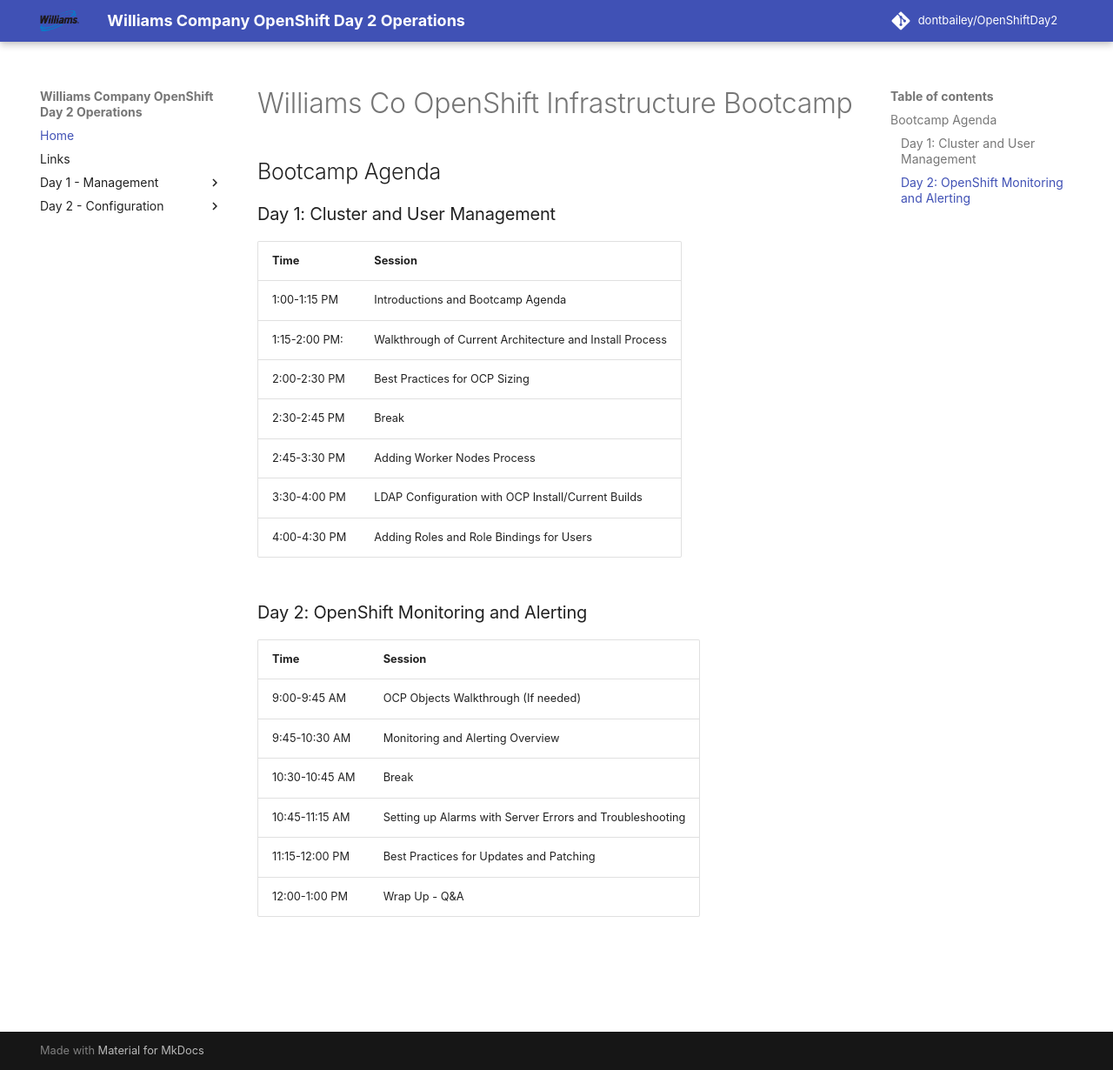
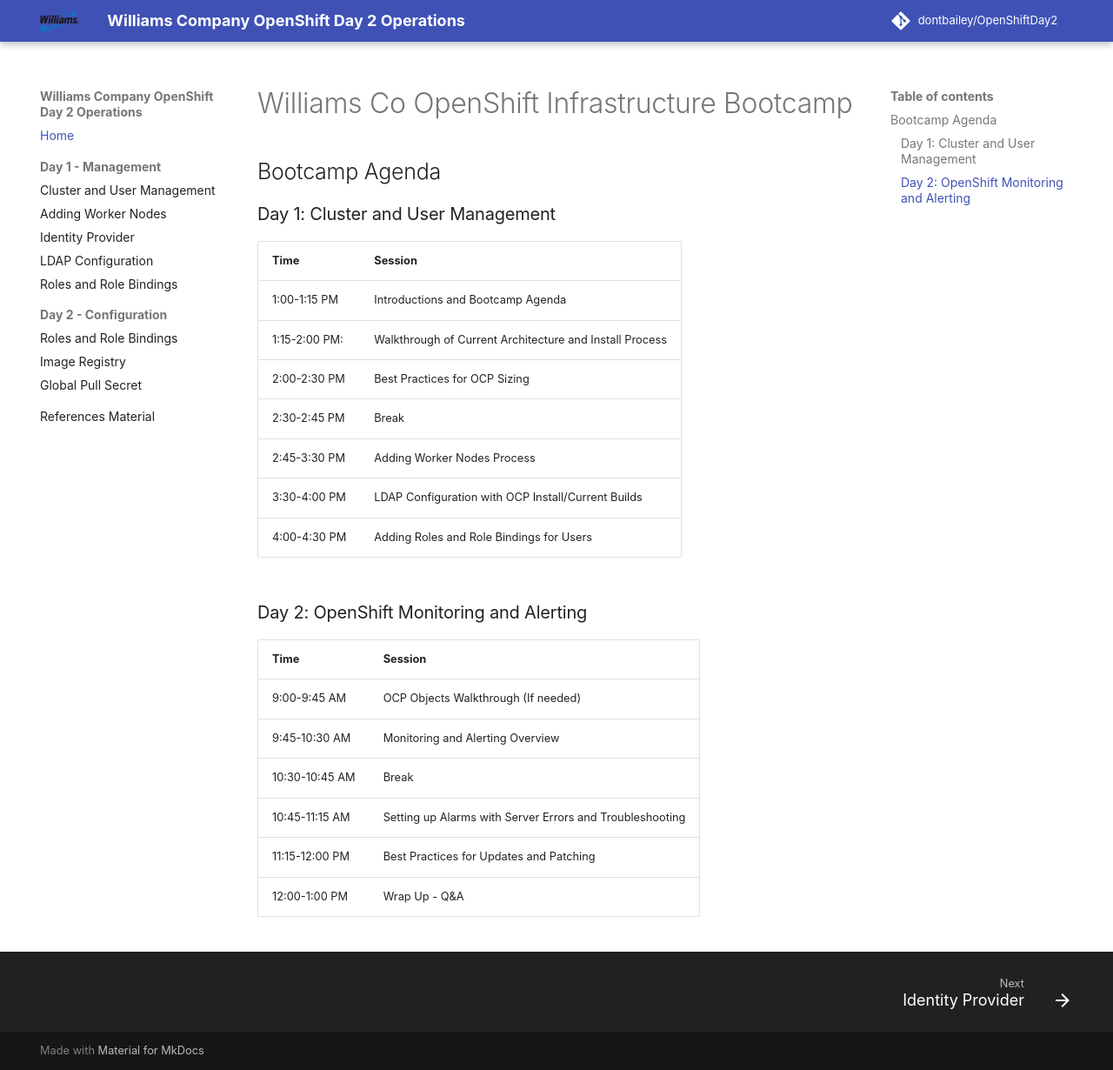
Before and after one commit to dontbailey/OpenShiftDay2, an MkDocs documentation site: the page built from docs/index.md, in a window 1280 px wide and 1230 px high. Shown: the whole window at 87% size. Built offline with MkDocs 1.6.1 and Material for MkDocs 9.7.7, drawn with Linux system fonts in a browser that asks for light colours; some web fonts are replaced; comment, search, counter and statistics services are not loaded.

Commit message:
Update mkdocs.yml

```diff
--- a/mkdocs.yml
+++ b/mkdocs.yml
@@ -10,16 +10,17 @@ repo_url: https://github.com/dontbailey/OpenShiftDay2
 
 nav:
     - Home: index.md
-    - Links: OpenShift_day2.md
     - Day 1 - Management:
           - Cluster and User Management: day1-cluster-and-user-management.md
           - Adding Worker Nodes: day1-adding-worker-nodes.md
+          - Identity Provider: config-identity-provider.md
           - LDAP Configuration: day1-ldap-configuration.md
           - Roles and Role Bindings: day1-roles-and-role-bindings.md
     - Day 2 - Configuration:
-          - Identity Provider: config-identity-provider.md
+          - Roles and Role Bindings: day1-roles-and-role-bindings.md
           - Image Registry: config-image-registry.md
           - Global Pull Secret: update-global-pull-secret.md
+    - References Material: OpenShift_day2.md
 theme:
     name: material
     logo: images/williams_logo.png
@@ -33,6 +34,19 @@ theme:
     features:
         - navigation.indexes
         - search
+        - content.code.copy
+        - content.tabs.link
+        - navigation.top
+        - navigation.instant
+        - navigation.tracking
+        - navigation.sections
+        - navigation.expand
+        - navigation.prune
+        - navigation.indexes
+        - navigation.footer
+        - toc.follow
+        - search.suggest
+        - search.share
 plugins:
     - open-in-new-tab
 markdown_extensions:
```
